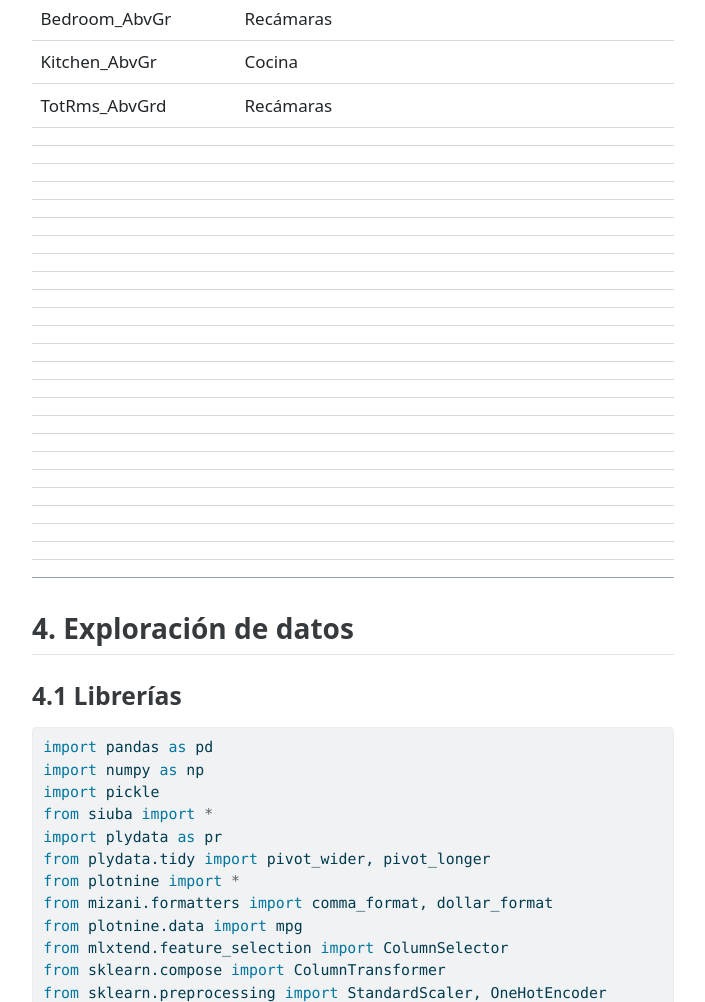
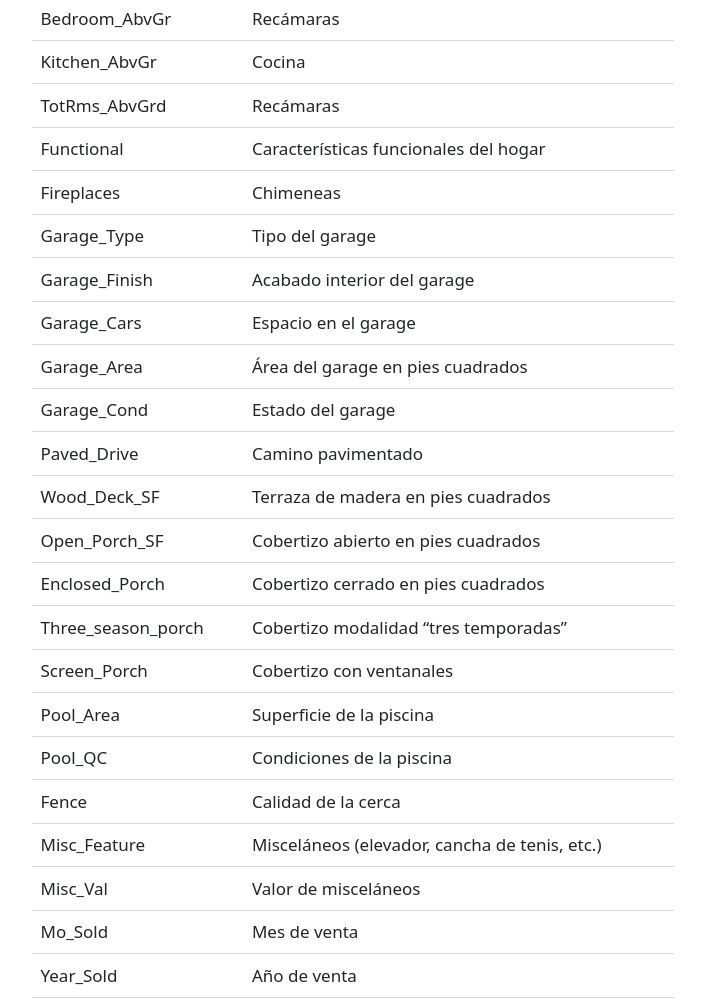
Before and after one commit to zarco7/ciencia-de-datos, a plain HTML site: page index.html in a window 1280 px wide. Shown: the part 3342-4344 px from the top of the page, without its empty margins (264-969 px from the left). Drawn offline with nearby package versions, Linux system fonts and the light colour scheme; a script that the page names is missing.

Commit message:
Add files via upload

```diff
--- a/index.html
+++ b/index.html
@@ -372,104 +372,104 @@ pre > code.sourceCode > span > a:first-child::before { text-decoration: underlin
 <td>Recámaras</td>
 </tr>
 <tr class="even">
-<td></td>
-<td></td>
-</tr>
-<tr class="odd">
-<td></td>
-<td></td>
-</tr>
-<tr class="even">
-<td></td>
-<td></td>
-</tr>
-<tr class="odd">
-<td></td>
-<td></td>
-</tr>
-<tr class="even">
-<td></td>
-<td></td>
-</tr>
-<tr class="odd">
-<td></td>
-<td></td>
-</tr>
-<tr class="even">
-<td></td>
-<td></td>
-</tr>
-<tr class="odd">
-<td></td>
-<td></td>
-</tr>
-<tr class="even">
-<td></td>
-<td></td>
-</tr>
-<tr class="odd">
-<td></td>
-<td></td>
-</tr>
-<tr class="even">
-<td></td>
-<td></td>
-</tr>
-<tr class="odd">
-<td></td>
-<td></td>
-</tr>
-<tr class="even">
-<td></td>
-<td></td>
-</tr>
-<tr class="odd">
-<td></td>
-<td></td>
-</tr>
-<tr class="even">
-<td></td>
-<td></td>
-</tr>
-<tr class="odd">
-<td></td>
-<td></td>
-</tr>
-<tr class="even">
-<td></td>
-<td></td>
-</tr>
-<tr class="odd">
-<td></td>
-<td></td>
-</tr>
-<tr class="even">
-<td></td>
-<td></td>
-</tr>
-<tr class="odd">
-<td></td>
-<td></td>
-</tr>
-<tr class="even">
-<td></td>
-<td></td>
-</tr>
-<tr class="odd">
-<td></td>
-<td></td>
-</tr>
-<tr class="even">
-<td></td>
-<td></td>
-</tr>
-<tr class="odd">
-<td></td>
-<td></td>
-</tr>
-<tr class="even">
-<td></td>
-<td></td>
+<td>Functional</td>
+<td>Características funcionales del hogar</td>
+</tr>
+<tr class="odd">
+<td>Fireplaces</td>
+<td>Chimeneas</td>
+</tr>
+<tr class="even">
+<td>Garage_Type</td>
+<td>Tipo del garage</td>
+</tr>
+<tr class="odd">
+<td>Garage_Finish</td>
+<td>Acabado interior del garage</td>
+</tr>
+<tr class="even">
+<td>Garage_Cars</td>
+<td>Espacio en el garage</td>
+</tr>
+<tr class="odd">
+<td>Garage_Area</td>
+<td>Área del garage en pies cuadrados</td>
+</tr>
+<tr class="even">
+<td>Garage_Cond</td>
+<td>Estado del garage</td>
+</tr>
+<tr class="odd">
+<td>Paved_Drive</td>
+<td>Camino pavimentado</td>
+</tr>
+<tr class="even">
+<td>Wood_Deck_SF</td>
+<td>Terraza de madera en pies cuadrados</td>
+</tr>
+<tr class="odd">
+<td>Open_Porch_SF</td>
+<td>Cobertizo abierto en pies cuadrados</td>
+</tr>
+<tr class="even">
+<td>Enclosed_Porch</td>
+<td>Cobertizo cerrado en pies cuadrados</td>
+</tr>
+<tr class="odd">
+<td>Three_season_porch</td>
+<td>Cobertizo modalidad “tres temporadas”</td>
+</tr>
+<tr class="even">
+<td>Screen_Porch</td>
+<td>Cobertizo con ventanales</td>
+</tr>
+<tr class="odd">
+<td>Pool_Area</td>
+<td>Superficie de la piscina</td>
+</tr>
+<tr class="even">
+<td>Pool_QC</td>
+<td>Condiciones de la piscina</td>
+</tr>
+<tr class="odd">
+<td>Fence</td>
+<td>Calidad de la cerca</td>
+</tr>
+<tr class="even">
+<td>Misc_Feature</td>
+<td>Misceláneos (elevador, cancha de tenis, etc.)</td>
+</tr>
+<tr class="odd">
+<td>Misc_Val</td>
+<td>Valor de misceláneos</td>
+</tr>
+<tr class="even">
+<td>Mo_Sold</td>
+<td>Mes de venta</td>
+</tr>
+<tr class="odd">
+<td>Year_Sold</td>
+<td>Año de venta</td>
+</tr>
+<tr class="even">
+<td>Sale_Type</td>
+<td>Forma de pago</td>
+</tr>
+<tr class="odd">
+<td>Sale_Condition</td>
+<td>Estado de la venta</td>
+</tr>
+<tr class="even">
+<td>Sale_Price</td>
+<td>Precio de venta</td>
+</tr>
+<tr class="odd">
+<td>Longitude</td>
+<td>Longitud coordenada geográfica</td>
+</tr>
+<tr class="even">
+<td>Latitude</td>
+<td>Latitud coordenada geográfica</td>
 </tr>
 </tbody>
 </table>
@@ -2404,7 +2404,7 @@ memory usage: 732.6 KB</code></pre>
 </tr>
 <tr class="odd">
 <td data-quarto-table-cell-role="th">Time:</td>
-<td>18:53:54</td>
+<td>20:25:53</td>
 <td data-quarto-table-cell-role="th">Log-Likelihood:</td>
 <td>-27763.</td>
 </tr>
```
Also changed, not shown: index_files/figure-html/cell-22-output-1.png, index_files/figure-html/cell-24-output-1.png, index_files/figure-html/cell-29-output-1.png, index_files/figure-html/cell-32-output-1.png, index_files/figure-html/cell-33-output-1.png.
